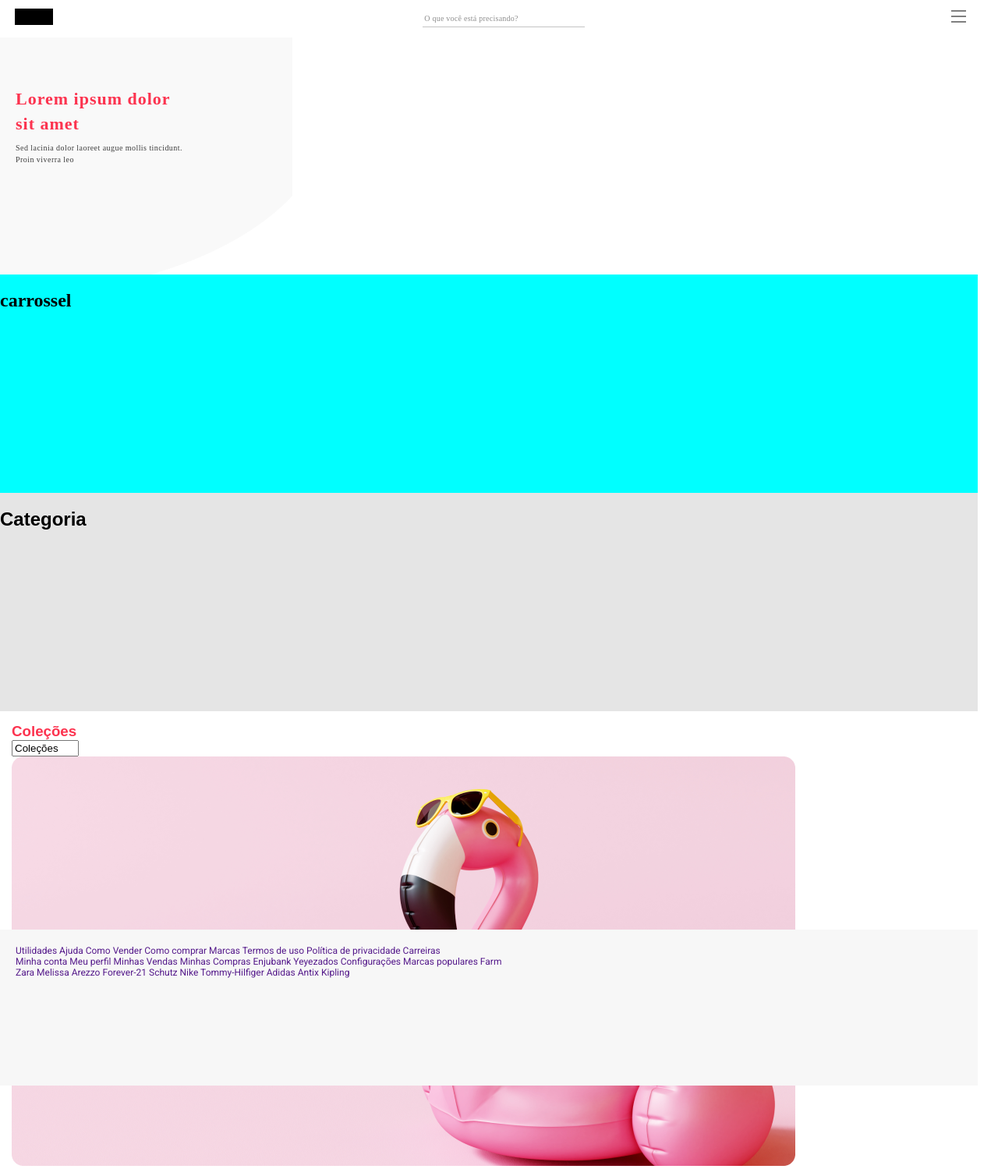
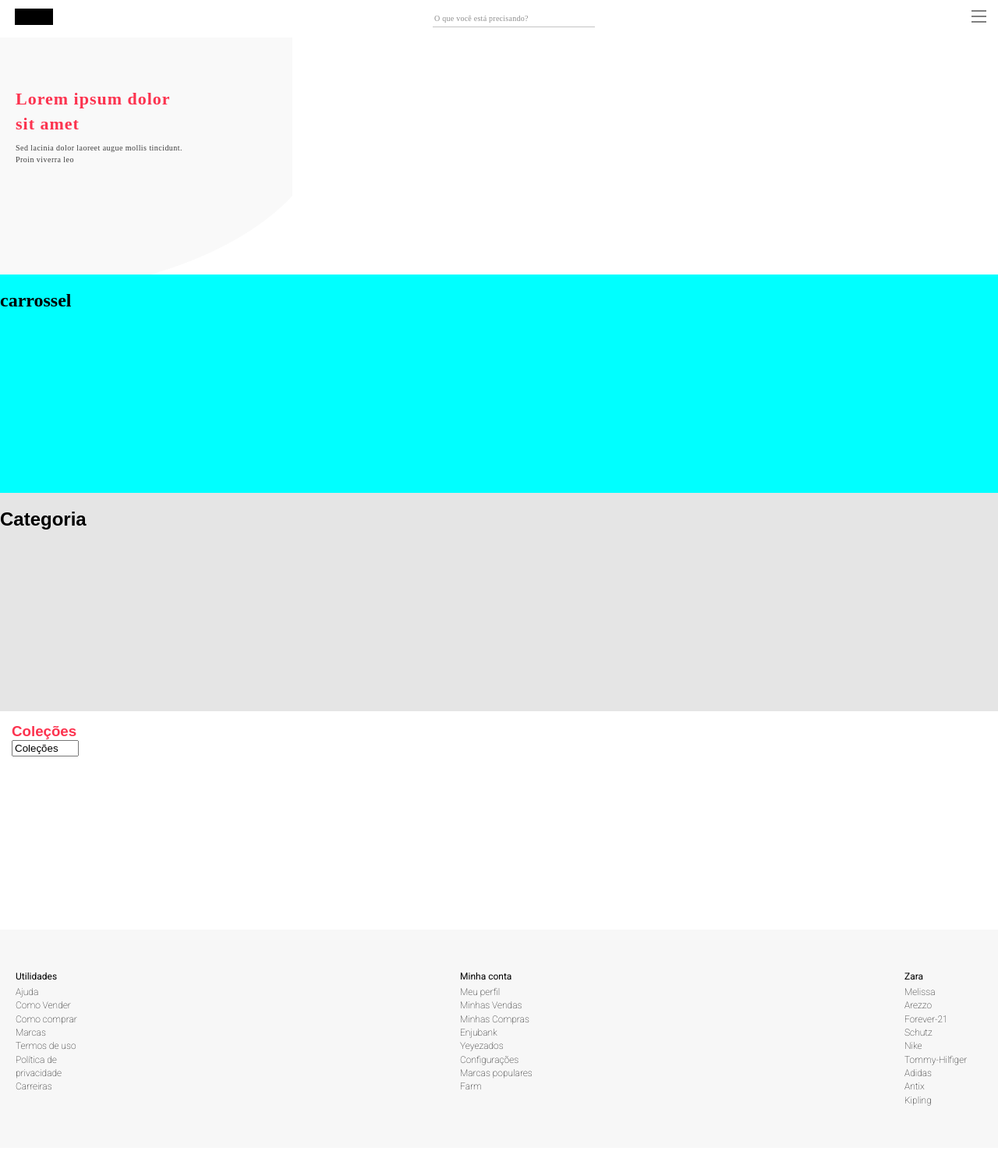
Before and after one commit to laricarlotti/demoday, a Django app: page / in a window 1280 px wide. Shown: the whole page at 78% size. After the commit the page ends 1418 px from the top, so only its background shows below. Run offline with Django 3.2, Linux system fonts and the light colour scheme.

Commit message:
Estilizar footer do index

```diff
--- a/website/static/css/style.css
+++ b/website/static/css/style.css
@@ -1,6 +1,3 @@
-
-
-
 .body-index{
     display: grid;
     grid-template-areas: 'nav nav'
@@ -9,8 +6,8 @@
                          'article article'
                          'aside aside'
                          'footer footer ';
-    grid-template-columns: 49vw 49vw;
-    grid-template-rows: 6vh 38vh 35vh 35vh 35vh 25vh;
+    grid-template-columns: 50vw 50vw;
+    grid-template-rows: 6vh 38vh 35vh 35vh 35vh 35vh;
     margin: 0;
     padding: 0;
 }
@@ -45,17 +42,39 @@ aside div.texto input{
 }
 
 footer{
+    align-items: center;
+    background: #F7F7F7;
+    display: flex;
+    flex-direction: row;
     grid-area: footer;
-    background-color:#F7F7F7;
-    font-family: 'Roboto', sans-serif;
+}
+footer .todas{
+    display: flex;
+    margin: 0 20px;
+    justify-content: space-between;
+    width: 100%;
+}
+footer .todas div{
+    display: flex;
+    flex-direction: column;
+    font-family:'Roboto', sans-serif;
     font-size: 12px;
-    padding: 20px 20px;
+    width: 100px;
+}
+footer .todas div a{
+    color: #000000;
+    font-weight: 100;
+    line-height: 13pt;
+    text-decoration: none;
 }
 
-footer div.todas a{
-    text-decoration: none;
+footer .negrito{
+    background: #F7F7F7;
+    font-weight: 500;
+    height: 20px;
+}
 
-}
+
 
 header{
     grid-area: header;
@@ -105,3 +124,9 @@ section{
     grid-area: section;
     background-color: aqua;
 }
+
+@font-face{
+    font-family: "Axilforma-ExtraBold";
+    src: url(../fonts/Axilforma-ExtraBold.otf) format("truetype");
+
+}
--- a/website/templates/index.html
+++ b/website/templates/index.html
@@ -7,7 +7,7 @@
     <meta charset="UTF-8">
     <meta name="viewport" content="width=device-width, initial-scale=1.0">
     <meta http-equiv="X-UA-Compatible" content="ie=edge">
-    <link href="https://fonts.googleapis.com/css?family=Roboto&display=swap" rel="stylesheet">
+    <link href="https://fonts.googleapis.com/css?family=Roboto:100, 300, 500&display=swap" rel="stylesheet">
     <link rel="stylesheet" href="{% static 'css/style.css' %}">
     <link rel="stylesheet" href="{% static 'css/nav.css' %}">
     <script defer src="{% static 'js/script.js' %}"></script>
@@ -49,15 +49,14 @@
         <div class="texto">
         <input type="TextBox" value="Coleções">
         </div>
-        <div class="imgs">
-        <img src="..//static/img/flamingo.png" alt="flamingo">
+        <div class="imagem_flamingo">
         </div>
 
     </aside>
     <footer>
         <div class= todas>
             <div class="utilidades">
-            <a href="">Utilidades</a>
+                <a href=""><span class="negrito"> Utilidades</span></a>
                 <a href="">Ajuda</a>
                 <a href="">Como Vender</a>
                 <a href="">Como comprar</a>
@@ -67,7 +66,7 @@
                 <a href="">Carreiras</a>
             </div>
             <div class="conta">
-            <a href="">Minha conta</a>
+                <a href=""><span class= "negrito">Minha conta</span></a>
                 <a href="">Meu perfil</a>
                 <a href="">Minhas Vendas</a>
                 <a href="">Minhas Compras</a>
@@ -78,7 +77,7 @@
                 <a href="">Farm</a>
             </div>
             <div class="marcas">
-            <a href="">Zara</a>
+                <a href=""><span class= "negrito">Zara</span></a>
                 <a href="">Melissa</a>
                 <a href="">Arezzo</a>
                 <a href="">Forever-21</a>
@@ -91,6 +90,5 @@
             </div>
         </div>
     </footer>
-
 </body>
 </html>
```
Lines whose indentation alone changed are shown as unchanged.
